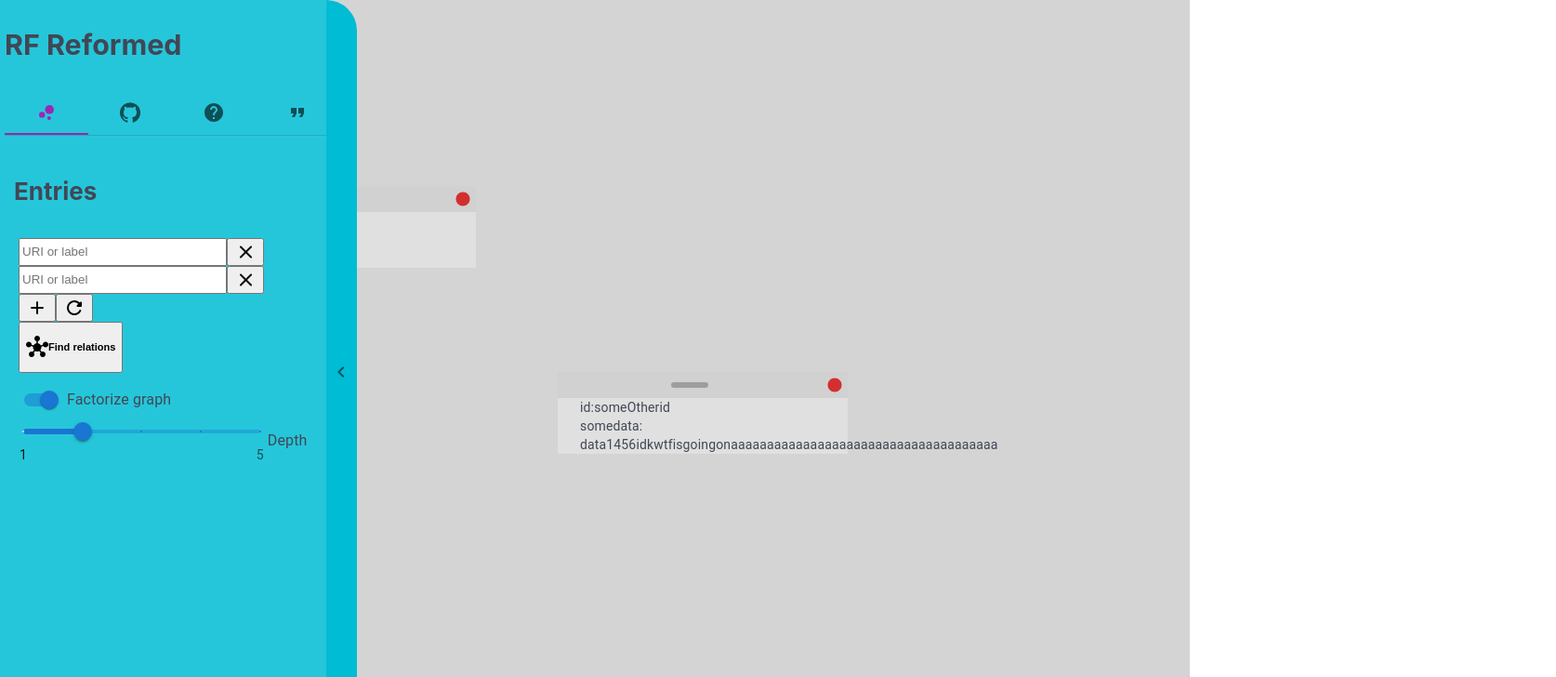
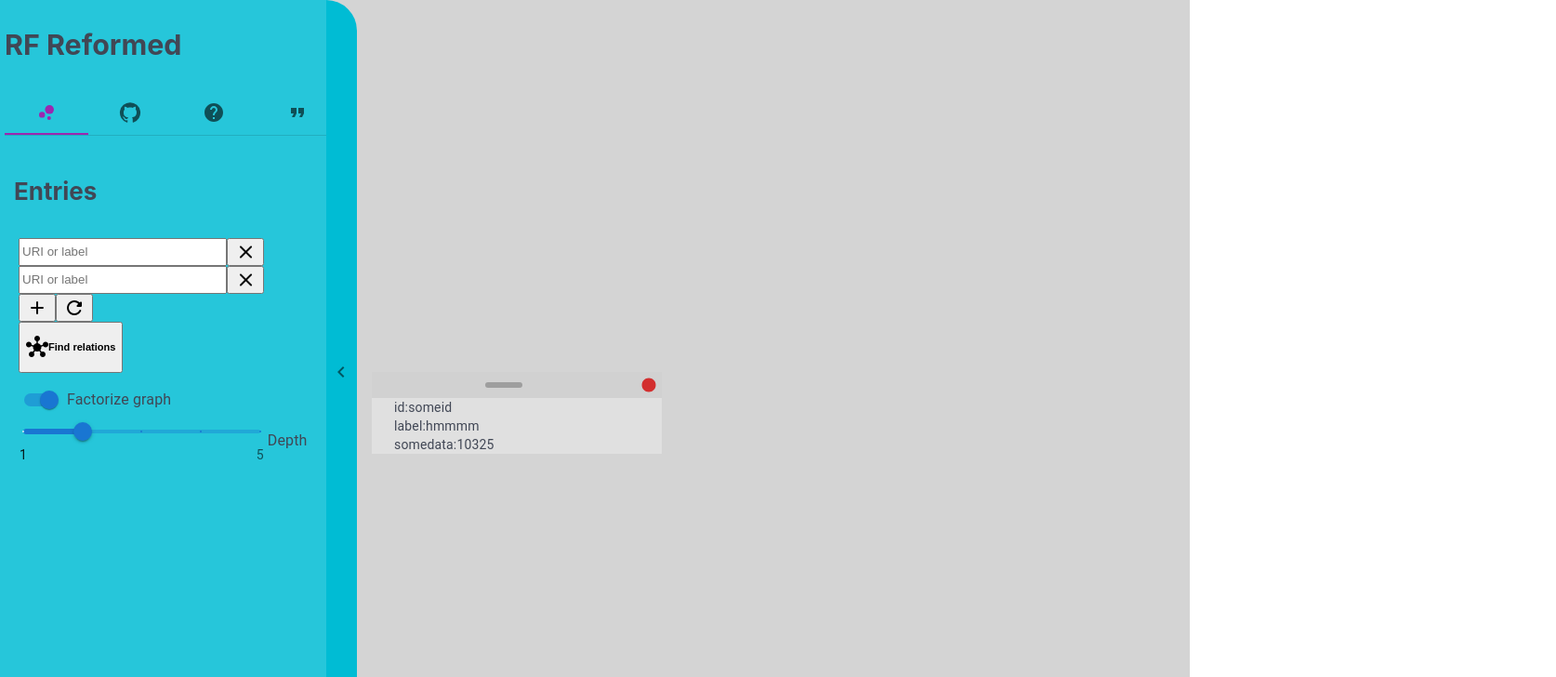
Before and after one commit to WoodenMaiden/RelfinderFrontCytoscape, a React (Create React App) app: page / in a window 1280 px wide. Shown: the top 728 px of the page at 93% size, 1674 px wide, since content can reach past the window. Built offline with nearby package versions, Linux system fonts and the light colour scheme.

Commit message:
feat: rm
Signed-off-by: WoodenMaiden <yann.pomie@laposte.net>

```diff
--- a/src/components/GraphCanvas.js
+++ b/src/components/GraphCanvas.js
@@ -444,21 +444,12 @@ export default function GraphCanvas(props) {
 	}
 
 
-	function dragHandler(e) {
-		const index = factorizedDetails.findIndex(d => d.detailsID === e.detailsID);
-		if (index === -1) return;
-		const suggestion = factorizedDetails[index]
 
-		suggestion.x = suggestion.x + (suggestion.x - e.screenX)
+	function rmHandlerDetails(id) {
+		const toDelete = factorizedDetails.find(e => e.detailsID  === id)
+		if (toDelete)
+			setFactorizedDetails(factorizedDetails.filter(e => e.detailsID !== id))
 
-		const newFactorizedDetails = factorizedDetails.map((_,i) => i !== index)
-
-
-		// change (y,x) here
-	}
-
-	function rmHandler(id) {
-		console.log(id) //TODO
 	}
 
 	// because the basic zoom depends on the initial layout: a fixed value can be too much
@@ -500,7 +491,7 @@ export default function GraphCanvas(props) {
 			{factorizedDetails?.map(
 				elt => <NodeDetails x={elt.x} y={elt.y} data={elt.data}
 									key={elt.detailsID} detailsID={elt.detailsID}
-									rmHandler={rmHandler} dragHandler={dragHandler}/>
+									rmHandler={rmHandlerDetails}/>
 			)}
 			<div id="cyroot"></div>
 			<ul id="btnlist">
--- a/src/components/NodeDetails.js
+++ b/src/components/NodeDetails.js
@@ -13,7 +13,9 @@ export default function NodeDetails(props) {
     const x = props.x
     const y = props.y
     const data = props.data
-    const rmHandler = props.rmHandler
+    const rmHandler = function(e) {
+        props.rmHandler(detailsID)
+    }
 
     // this generates subgrids in case we are facing a array or an object
     function drawNestedDetails(obj) {
@@ -22,7 +24,8 @@ export default function NodeDetails(props) {
 
     return (
         <Draggable axis="both" handle=".handle"
-                   bounds="parent">
+                   bounds="parent"
+                   defaultPosition={{x, y}}>
             <Box sx={{
                 display: "flex",
                 flexDirection: "column",
```
